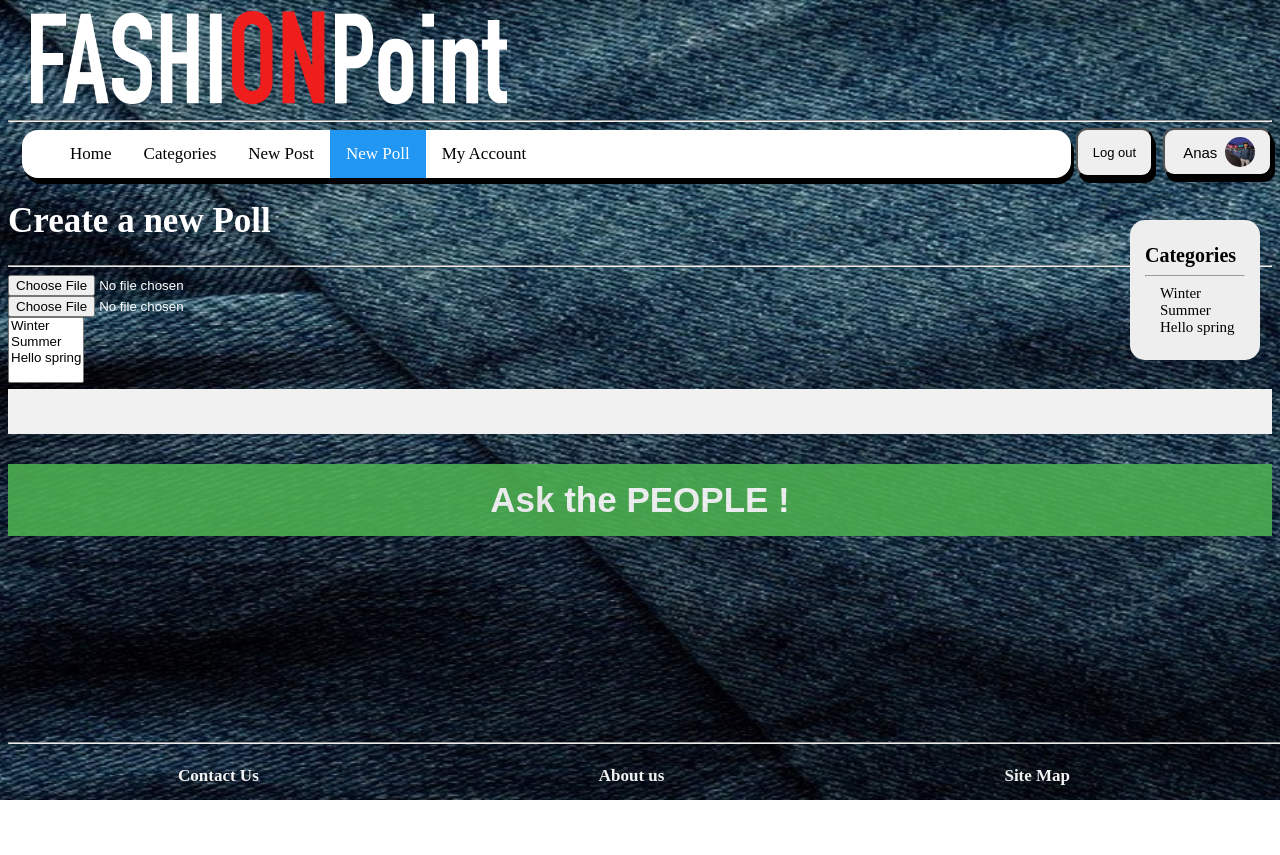
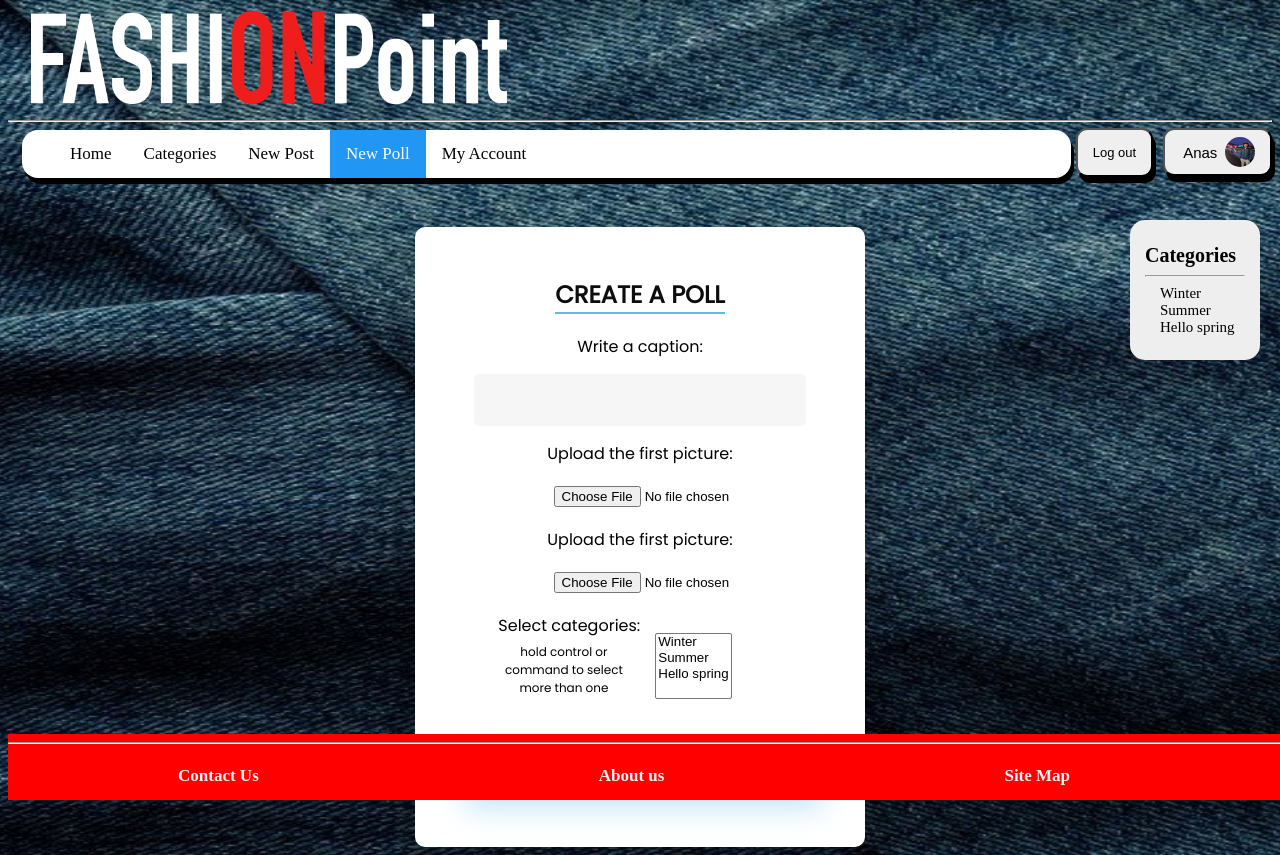
Before and after one commit to AnasYahya99/FashionPoint, a Django app: page /fashionpoint/newpoll/ in a window 1280 px wide. Before the commit the page ends 800 px from the top, so only its background shows below. Run offline with Django 3.2, Linux system fonts and the light colour scheme; a user stored in the database is signed in; data comes from the database, SQL or seed files in the repository.

Commit message:
poll again

```diff
--- a/fashionpointapp/forms.py
+++ b/fashionpointapp/forms.py
@@ -42,14 +42,15 @@ class PostForm(forms.ModelForm):
         fields=['photo','description','category']
 
 class PollForm(forms.ModelForm):
-    category = forms.ModelMultipleChoiceField(Category.objects.all(), required=False)
-    description = forms.CharField(max_length=128, required=False)
-    picture1 = forms.ImageField()
-    picture2=forms.ImageField()
+    category = forms.ModelMultipleChoiceField(Category.objects.all(), required=False,label='Select categories:',
+                                              help_text='hold control or </br> command to select </br> more than one')
+    description = forms.CharField(max_length=128, required=False,label='Write a caption:')
+    picture1 = forms.ImageField(label='Upload the first picture:')
+    picture2=forms.ImageField(label='Upload the first picture:')
     date = forms.DateTimeField(widget=forms.HiddenInput(), required=False)
     picture1Clicks = forms.IntegerField(widget=forms.HiddenInput(),required=False)
     picture2Clicks = forms.IntegerField(widget=forms.HiddenInput(),required=False)
 
     class Meta:
             model = Poll
-            fields = ['picture1','picture2','category','description']
+            fields = ['description','picture1','picture2','category']
--- a/static/fashionpointapp/form.css
+++ b/static/fashionpointapp/form.css
@@ -84,6 +84,15 @@ margin: 20px 20px 20px 100px;
 #id_picture{
 margin: 20px 20px 20px 100px;
 }
+
+#id_picture1{
+margin: 20px 20px 20px 100px;
+}
+
+#id_picture2{
+margin: 20px 20px 20px 100px;
+}
+
 #id_dateOfBirth{
 margin: 20px 20px 20px 20px;
 }
--- a/static/fashionpointapp/style.css
+++ b/static/fashionpointapp/style.css
@@ -69,6 +69,7 @@
 
 /* Place the navbar at the bottom of the page, and make it stick */
 .navbar {
+  background-color: Red;
   position: fixed;
   overflow: hidden;
   bottom: 0;
--- a/templates/fashionpointapp/PollaPoll.html
+++ b/templates/fashionpointapp/PollaPoll.html
@@ -3,29 +3,25 @@
 
 
 {% block title_block %}
-    A new Poll
+    A new post
 {% endblock %}
 
 {% block body_block %}
-    <h1 id=mylabel >Create a new Poll</h1>
-    <hr>
+<link rel="stylesheet" type="text/css" href="{% static 'fashionpointapp/form.css' %}">
+    <div class="user">
+          <div id="formContent">
 
-<form id="PollForm" method="post" action="/fashionpoint/newpoll /"  enctype="multipart/form-data">
+<header style='margin: 0px 8px 0px 8px;' class="user__header">
+        <h2 class="active">Create a Poll</h2>
+    </header>
+
+<form  id="PollForm" method="post" action="/fashionpoint/newpoll/"  enctype="multipart/form-data">
         {% csrf_token %}
-        {% for hidden in form.hidden_fields %}
-            {{ hidden }}
-        {% endfor %}
-
-        {% for field in form.visible_fields %}
-            <div style="color:white;">
-                {{ form.path }}
-                {{ field.errors }}
-                {{ field.help_text }}
-                {{ field }}
-            </div>
-        {% endfor %}
-
-    <button type="submit" class="registerbtn" >Ask the PEOPLE !</button>
+        <div class =whitehead>
+        {{form}}
+        </div>
+    <input style="margin: 50px 20px 20px 20px;" type="submit" value="Ask the PEOPLE !">
 </form>
-
+          </div>
+</div>
 {% endblock %}
```
